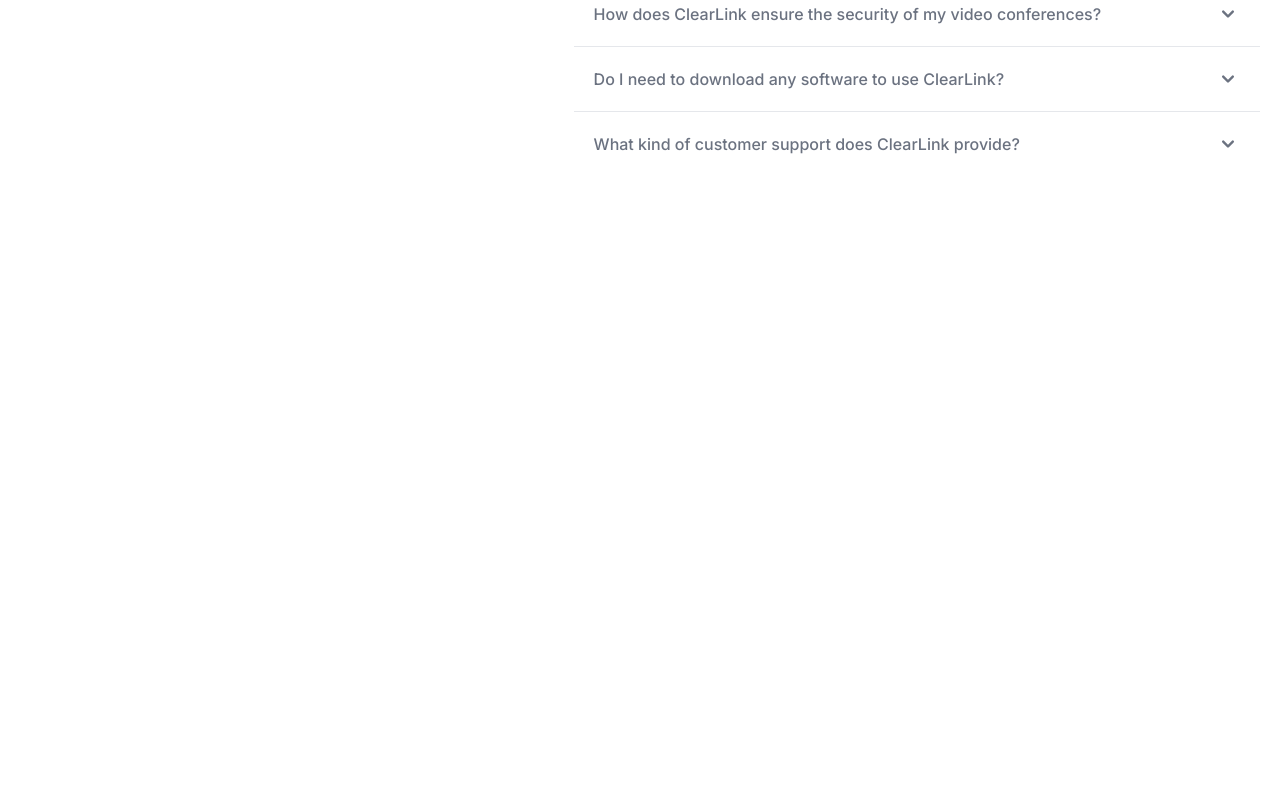
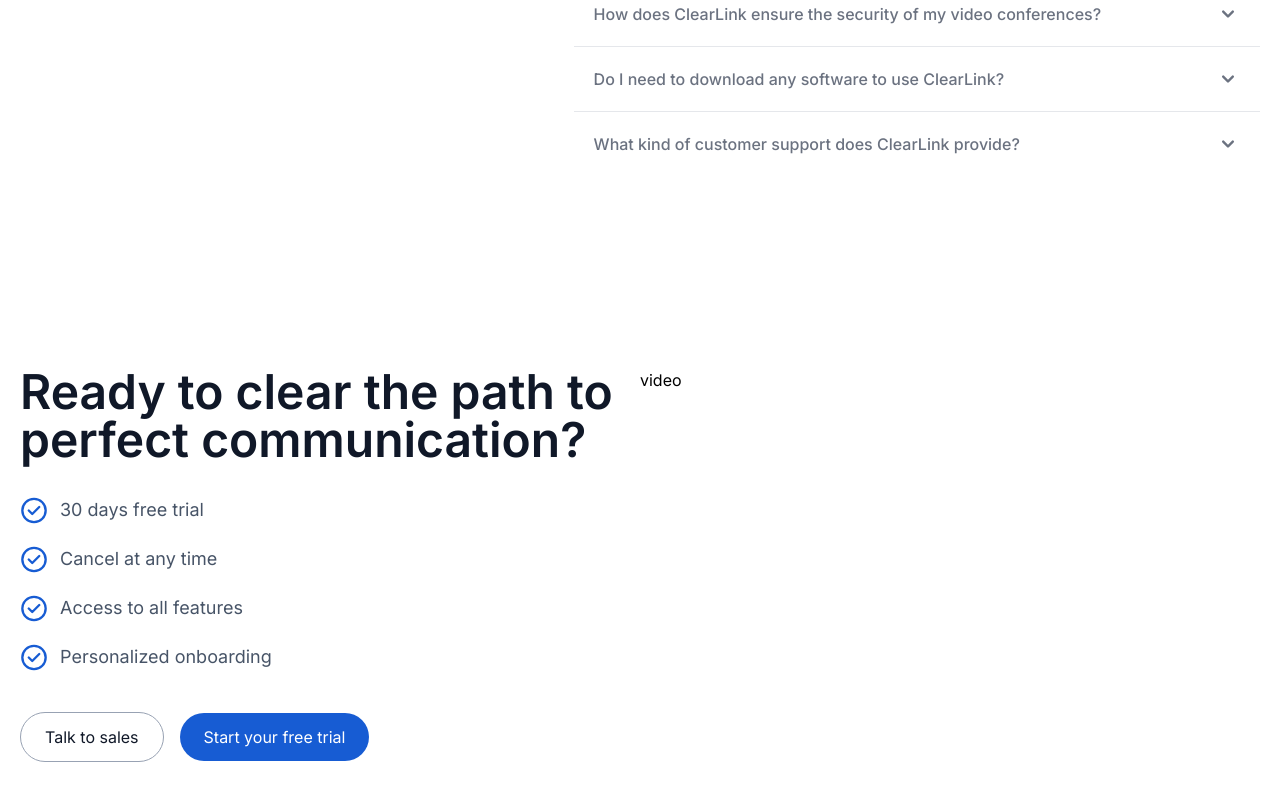
Before and after one commit to CatherineKiiru/clearlink, a React (Vite) app: page / in a window 1280 px wide. Shown: the part 3208-4008 px from the top of the page. Before the commit the page ends 3480 px from the top, so only its background shows below. Built offline with nearby package versions, Linux system fonts and the light colour scheme.

Commit message:
implemented text section in signup

```diff
--- a/src/components/Signup.tsx
+++ b/src/components/Signup.tsx
@@ -1,12 +1,43 @@
 import React from 'react';
+import checkCircle from '../images/check-circle.svg';
 
 function Signup() {
   return (
-    <div>
-
+    <div className="flex max-w-[1440px] mx-auto px-5 md:py-24">
+      <div className="md:w-1/2">
+        <h1 className="text-5xl font-semibold text-[#101828]">
+          Ready to clear the path to perfect communication?
+        </h1>
+        <ul className='text-[#475467] md:text-lg md:mt-8 md:space-y-5'>
+          <li className="flex gap-3">
+            {' '}
+            <img src={checkCircle} alt="check mark" />
+            30 days free trial
+          </li>
+          <li className="flex gap-3">
+            {' '}
+            <img src={checkCircle} alt="check mark" />
+            Cancel at any time
+          </li>
+          <li className="flex gap-3">
+            {' '}
+            <img src={checkCircle} alt="check mark" />
+            Access to all features
+          </li>
+          <li className="flex gap-3">
+            {' '}
+            <img src={checkCircle} alt="check mark" />
+            Personalized onboarding
+          </li>
+        </ul>
+        <div className="md:mt-10 md:space-x-4">
+          <button className="border border-[#98A2B3] rounded-full px-6 py-3 text-[#101828]">Talk to sales</button>
+          <button className="bg-[#175CD3] rounded-full px-6 py-3 text-white">Start your free trial</button>
+        </div>
+      </div>
+      <div>video</div>
     </div>
-
-  )
+  );
 }
 
 export default Signup;
```
Also changed, not shown: src/images/check-circle.svg (added).
